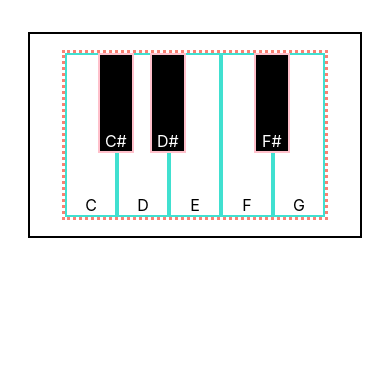
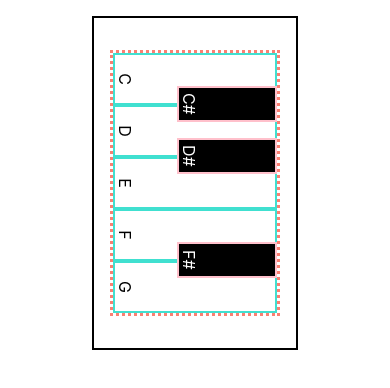
Before and after one commit to zhanlun/piano, a React (Create React App) app: page / in a window 390 px wide. Shown: the top 388 px of the page. Built offline with nearby package versions, Linux system fonts and the light colour scheme.

Commit message:
add css rotate for small screen

```diff
--- a/src/index.css
+++ b/src/index.css
@@ -12,7 +12,7 @@ body {
 }
 
 .piano {
-  width: fit-content;
+  width: max-content;
   margin: 2em auto;
   padding: 1em;
   border: 2px solid black;
@@ -64,3 +64,10 @@ body {
   background: #fff;
   z-index: 1;
 }
+
+@media screen and (max-width: 768px) {
+  .piano {
+    transform: rotate(90deg);
+    margin-top: 5em;
+  }
+}
```
